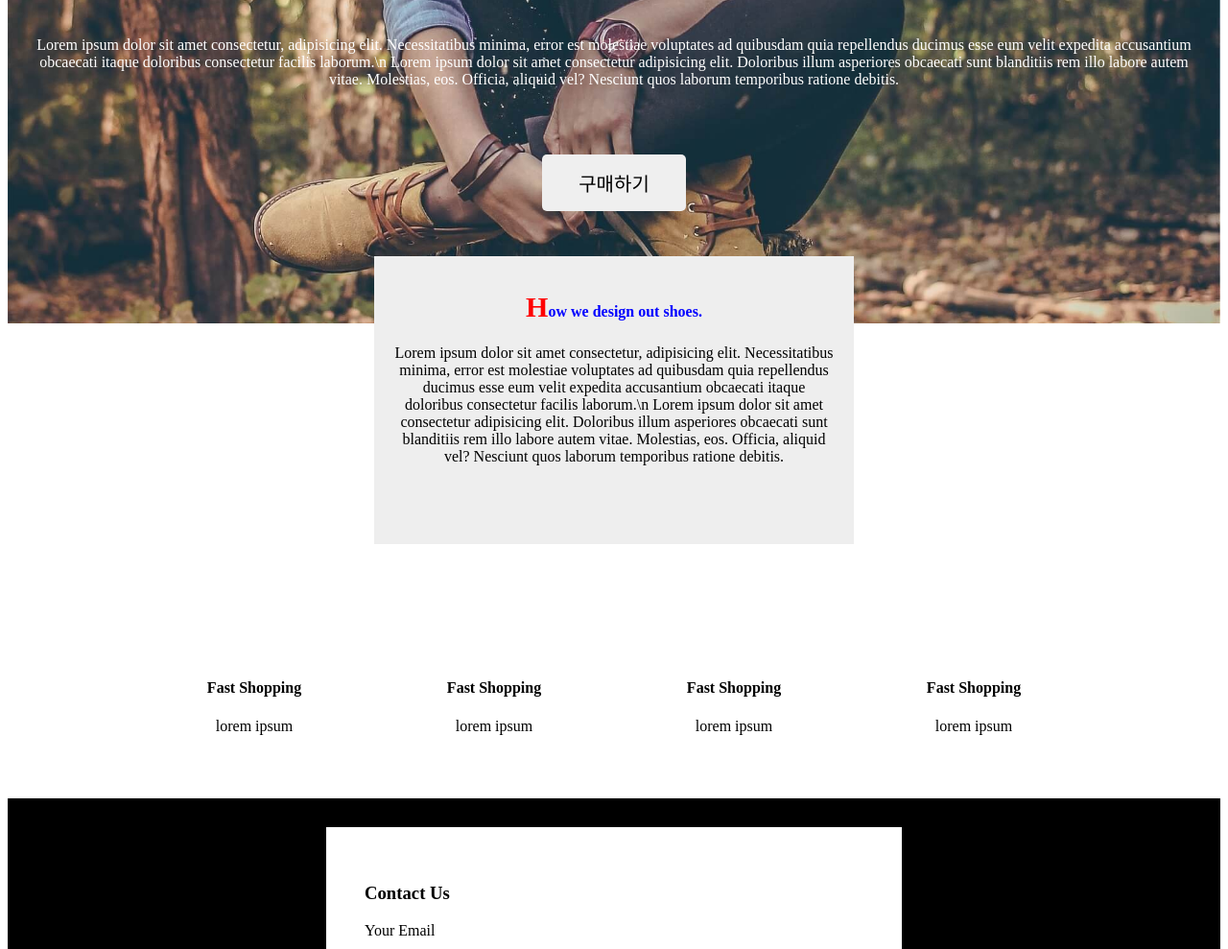
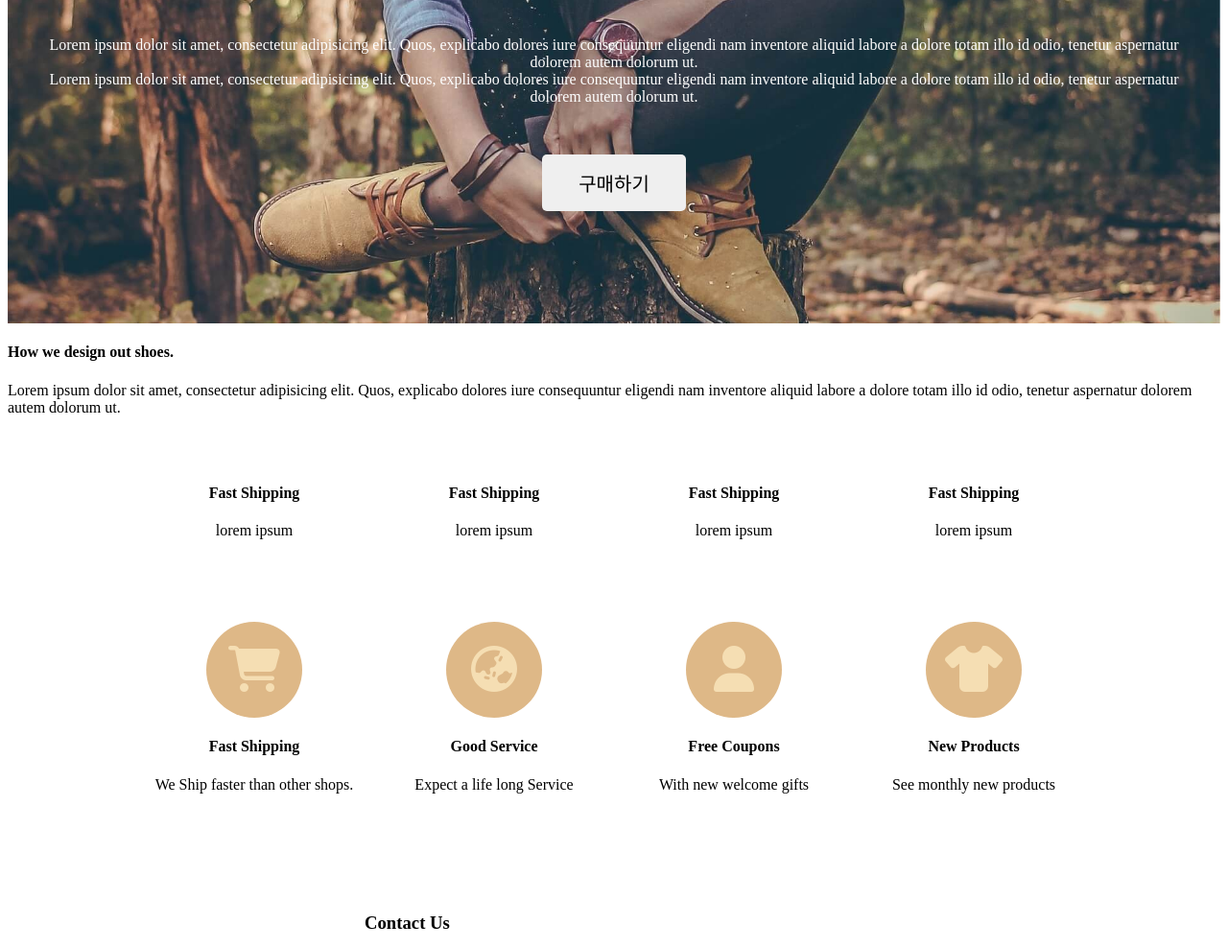
Before and after one commit to Rabbokki/front-work, a plain HTML site: page shoes/shoes.html in a window 1280 px wide. Shown: the part 221-1210 px from the top of the page at 96% size. Drawn offline with Linux system fonts and the light colour scheme.

Commit message:
fontAwesome

```diff
--- a/shoes/css/shoes.css
+++ b/shoes/css/shoes.css
@@ -127,6 +127,16 @@ div, input, textarea{
     width: 25%;
     text-align: center;
 }
+.product-container i{
+    background: burlywood;
+    width: 100px;
+    height: 100px;
+    padding-top: 25px;
+    margin-top: 20px;
+    border-radius: 50px;
+    color: wheat;
+    box-sizing: border-box;
+}
 
 /* @media screen and (max-width: 1200px) {
     .product-container div{
@@ -139,6 +149,10 @@ div, input, textarea{
         width: 75%;
     }
 } */
+
+.product-fontAwesome{
+
+}
 
 @media screen and(max-width: 1200px) {
 
--- a/shoes/shoes.html
+++ b/shoes/shoes.html
@@ -1,87 +1,123 @@
 <!DOCTYPE html>
-<html lang="en">
+<html lang="kr">
 <head>
   <meta charset="UTF-8">
   <meta name="viewport" content="width=device-width, initial-scale=1.0">
-    <link rel="stylesheet" href="/shoes/css/shoes.css">
+  <link rel="stylesheet" href="https://cdnjs.cloudflare.com/ajax/libs/font-awesome/6.7.2/css/all.min.css" integrity="sha512-Evv84Mr4kqVGRNSgIGL/F/aIDqQb7xQ2vcrdIwxfjThSH8CSR7PBEakCr51Ck+w+/U6swU2Im1vVX0SVk9ABhg==" crossorigin="anonymous" referrerpolicy="no-referrer" />
+  <link rel="stylesheet" href="./css/shoes.css">
   <title>Document</title>
 </head>
 <body>
   <div class="nav-container">
     <div class="nav-item">ShoesShop</div>
-            <div class="nav-item">Product</div>
+    <div class="nav-item">Products</div>
     <div style="flex-grow: 1;"></div>
-            <div class="nav-item">Service</div>
+    <div class="nav-item">Services</div>
   </div>
   <div class="main-background">
-        <h4 class="main-title">Buy Our Shoes!</h4>
+    <h4 class="main-title">Buy Out Shoes!</h4>
     <p class="main-content">
-            Lorem ipsum dolor sit amet consectetur, adipisicing elit. Necessitatibus minima, error est molestiae voluptates ad quibusdam quia repellendus ducimus esse eum velit expedita accusantium obcaecati itaque doloribus consectetur facilis laborum.\n
-            Lorem ipsum dolor sit amet consectetur adipisicing elit. Doloribus illum asperiores obcaecati sunt blanditiis rem illo labore autem vitae. Molestias, eos. Officia, aliquid vel? Nesciunt quos laborum temporibus ratione debitis.
+      Lorem ipsum dolor sit amet, consectetur adipisicing elit.
+      Quos, explicabo dolores iure consequuntur eligendi nam
+      inventore aliquid labore a dolore totam illo id odio,
+      tenetur aspernatur dolorem autem dolorum ut.
+    </p>
+    <p class="main-content">
+      Lorem ipsum dolor sit amet, consectetur adipisicing elit.
+      Quos, explicabo dolores iure consequuntur eligendi nam
+      inventore aliquid labore a dolore totam illo id odio,
+      tenetur aspernatur dolorem autem dolorum ut.
     </p>
     <button class="main-button">구매하기</button>
   </div>
-    <div class="explaion-box">
+  <div class="explain-box">
     <h4>How we design out shoes.</h4>
     <p>
-            Lorem ipsum dolor sit amet consectetur, adipisicing elit. Necessitatibus minima, error est molestiae voluptates ad quibusdam quia repellendus ducimus esse eum velit expedita accusantium obcaecati itaque doloribus consectetur facilis laborum.\n
-            Lorem ipsum dolor sit amet consectetur adipisicing elit. Doloribus illum asperiores obcaecati sunt blanditiis rem illo labore autem vitae. Molestias, eos. Officia, aliquid vel? Nesciunt quos laborum temporibus ratione debitis.
+      Lorem ipsum dolor sit amet, consectetur adipisicing elit.
+      Quos, explicabo dolores iure consequuntur eligendi nam
+      inventore aliquid labore a dolore totam illo id odio,
+      tenetur aspernatur dolorem autem dolorum ut.
     </p>
   </div>
-    <!-- 폼 작업 form action get이나 post 씀-->
-     <!-- action : 전송할 주소 -->
-     <!-- method : 전송 방법 : get,post -->
+
 
   <!-- 미디어 쿼리를 활용한 가로정렬 연습 -->
   <div class="product-container">
     <div>
-            <h4>Fast Shopping</h4>
+      <h4>Fast Shipping</h4>
       <p>lorem ipsum</p>
     </div>
     <div>
-            <h4>Fast Shopping</h4>
+      <h4>Fast Shipping</h4>
       <p>lorem ipsum</p>
     </div>
     <div>
-            <h4>Fast Shopping</h4>
+      <h4>Fast Shipping</h4>
       <p>lorem ipsum</p>
     </div>
     <div>
-            <h4>Fast Shopping</h4>
+      <h4>Fast Shipping</h4>
       <p>lorem ipsum</p>
     </div>
     <div style="float: none; clear: both;"></div>
   </div>
-    <div class="from-background">
+
+  <!-- FontAwesome 을 활용한 이미지 처리 -->
+  <div class="product-container">
+    <div>
+      <i class="fa-solid fa-cart-shopping fa-3x"></i>
+      <h4>Fast Shipping</h4>
+      <p>We Ship faster than other shops.</p>
+    </div>
+    <div>
+      <i class="fa-solid fa-earth-asia fa-3x"></i>
+      <h4>Good Service</h4>
+      <p>Expect a life long Service</p>
+    </div>
+    <div>
+      <i class="fa-solid fa-user fa-3x"></i>
+      <h4>Free Coupons</h4>
+      <p>With new welcome gifts</p>
+    </div>
+    <div>
+      <i class="fa-solid fa-shirt fa-3x"></i>
+      <h4>New Products</h4>
+      <p>See monthly new products
+    </div>
+    <div style="float: none; clear: both;"></div>
+  </div>
+
+  <div class="form-background">
     <div class="form-white">
-            <form action="">
+      <form action="" method="">
         <div class="w-100">
           <h3>Contact Us</h3>
           <p>Your Email</p>
           <input type="email" class="form-input"
-                    placeholder="Enter your email">
+          placeholder="Enter your email" name="email">
         </div>
         <div class="w-50">
           <p>First Name</p>
-                    <input type="text" class="form-input">
+          <input type="text" class="form-input"
+          name="first-name">
         </div>
         <div class="w-50">
           <p>Last Name</p>
-                    <input type="text" class="form-input">
+          <input type="text" class="form-input"
+          name="last-name">
         </div>
         <div style="clear: both;"></div>
         <div class="w-100">
           <p>Message</p>
-                    <textarea name="" id=""
+          <textarea name="message" id=""
           class="form-input"></textarea>
         </div>
         <div class="w-100">
-                    <input type="checkbox" name="" id="sub">
-                    <label for="">Subscribe</label>
+          <input type="checkbox" name="sub" id="sub" class="">
+          <label for="sub">Subscribe</label>
           <!-- <button class="btn yellow-button">SEND</button> -->
            <input type="submit">
         </div>
-
       </form>
     </div>
   </div>
```
Lines whose indentation alone changed are shown as unchanged.
